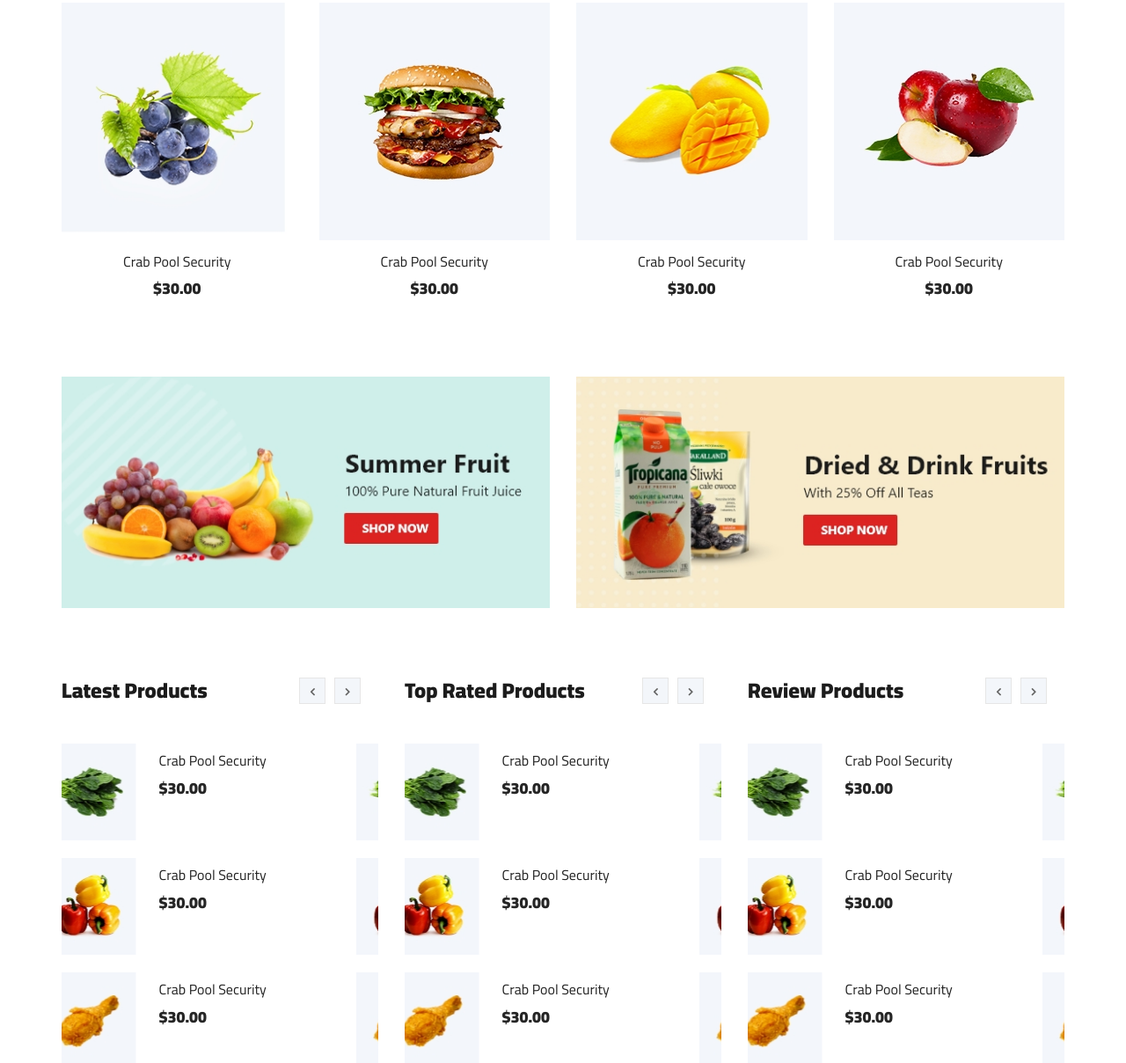
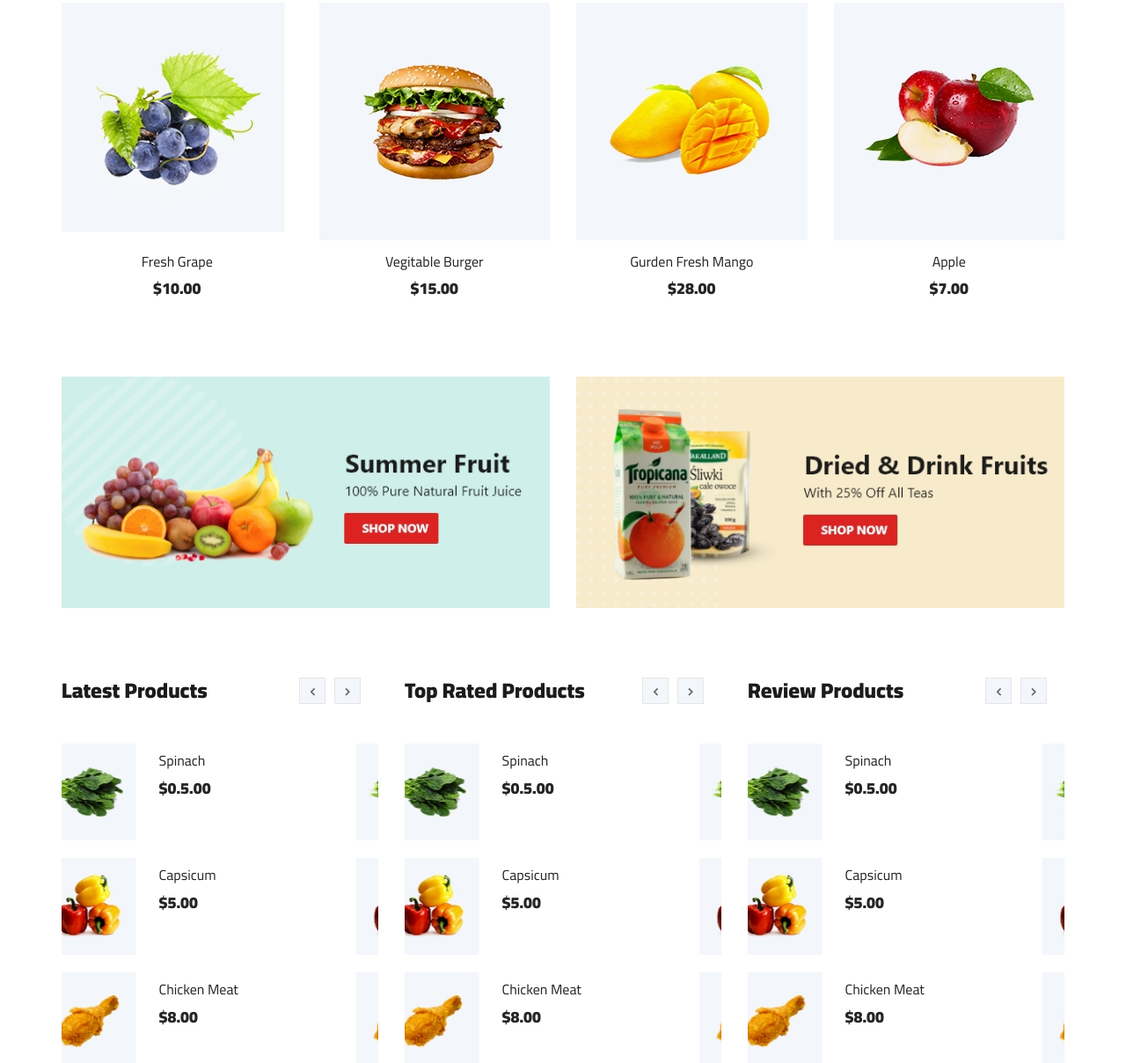
Before and after one commit to raissul/grocery, a plain HTML site: page index.html in a window 1280 px wide. Shown: the part 1592-2800 px from the top of the page at 88% size. Drawn offline with Linux system fonts and the light colour scheme.

Commit message:
changed price of index page

```diff
--- a/index.html
+++ b/index.html
@@ -260,7 +260,7 @@
                     </div>
                     <div class="col-lg-3">
                         <div class="categories__item set-bg" data-setbg="img/categories/cat-5.jpg">
-                            <h5><a href="#">drink fruits</a></h5>
+                            <h5><a href="#">Fresh Meat</a></h5>
                         </div>
                     </div>
                 </div>
@@ -299,8 +299,8 @@
                             </ul>
                         </div>
                         <div class="featured__item__text">
-                            <h6><a href="#">Crab Pool Security</a></h6>
-                            <h5>$30.00</h5>
+                            <h6><a href="#">Fresh Cow Meat</a></h6>
+                            <h5>$20.00</h5>
                         </div>
                     </div>
                 </div>
@@ -314,8 +314,8 @@
                             </ul>
                         </div>
                         <div class="featured__item__text">
-                            <h6><a href="#">Crab Pool Security</a></h6>
-                            <h5>$30.00</h5>
+                            <h6><a href="#">Fresh Banana</a></h6>
+                            <h5>$8.00</h5>
                         </div>
                     </div>
                 </div>
@@ -329,8 +329,8 @@
                             </ul>
                         </div>
                         <div class="featured__item__text">
-                            <h6><a href="#">Crab Pool Security</a></h6>
-                            <h5>$30.00</h5>
+                            <h6><a href="#">Red Goava</a></h6>
+                            <h5>$3.00</h5>
                         </div>
                     </div>
                 </div>
@@ -344,8 +344,8 @@
                             </ul>
                         </div>
                         <div class="featured__item__text">
-                            <h6><a href="#">Crab Pool Security</a></h6>
-                            <h5>$30.00</h5>
+                            <h6><a href="#">Watermelon</a></h6>
+                            <h5>$5.00</h5>
                         </div>
                     </div>
                 </div>
@@ -359,8 +359,8 @@
                             </ul>
                         </div>
                         <div class="featured__item__text">
-                            <h6><a href="#">Crab Pool Security</a></h6>
-                            <h5>$30.00</h5>
+                            <h6><a href="#">Fresh Grape</a></h6>
+                            <h5>$10.00</h5>
                         </div>
                     </div>
                 </div>
@@ -374,8 +374,8 @@
                             </ul>
                         </div>
                         <div class="featured__item__text">
-                            <h6><a href="#">Crab Pool Security</a></h6>
-                            <h5>$30.00</h5>
+                            <h6><a href="#">Vegitable Burger</a></h6>
+                            <h5>$15.00</h5>
                         </div>
                     </div>
                 </div>
@@ -389,8 +389,8 @@
                             </ul>
                         </div>
                         <div class="featured__item__text">
-                            <h6><a href="#">Crab Pool Security</a></h6>
-                            <h5>$30.00</h5>
+                            <h6><a href="#">Gurden Fresh Mango</a></h6>
+                            <h5>$28.00</h5>
                         </div>
                     </div>
                 </div>
@@ -403,9 +403,10 @@
                                 <li><a href="#"><i class="fa fa-shopping-cart"></i></a></li>
                             </ul>
                         </div>
+
                         <div class="featured__item__text">
-                            <h6><a href="#">Crab Pool Security</a></h6>
-                            <h5>$30.00</h5>
+                            <h6><a href="#">Apple</a></h6>
+                            <h5>$7.00</h5>
                         </div>
                     </div>
                 </div>
@@ -451,8 +452,8 @@
                                         <img src="img/latest-product/lp-1.jpg" alt="">
                                     </div>
                                     <div class="latest-product__item__text">
-                                        <h6>Crab Pool Security</h6>
-                                        <span>$30.00</span>
+                                        <h6>Spinach</h6>
+                                        <span>$0.5.00</span>
                                     </div>
                                 </a>
 
@@ -463,8 +464,8 @@
                                         <img src="img/latest-product/lp-2.jpg" alt="">
                                     </div>
                                     <div class="latest-product__item__text">
-                                        <h6>Crab Pool Security</h6>
-                                        <span>$30.00</span>
+                                        <h6>Capsicum</h6>
+                                        <span>$5.00</span>
                                     </div>
                                 </a>
 
@@ -476,8 +477,8 @@
                                         <img src="img/latest-product/lp-3.jpg" alt="">
                                     </div>
                                     <div class="latest-product__item__text">
-                                        <h6>Crab Pool Security</h6>
-                                        <span>$30.00</span>
+                                        <h6>Chicken Meat</h6>
+                                        <span>$8.00</span>
                                     </div>
                                 </a>
                             </div>
@@ -490,8 +491,8 @@
                                         <img src="img/latest-product/lp-1.jpg" alt="">
                                     </div>
                                     <div class="latest-product__item__text">
-                                        <h6>Crab Pool Security</h6>
-                                        <span>$30.00</span>
+                                        <h6>Spinach</h6>
+                                        <span>$0.5.00</span>
                                     </div>
                                 </a>
 
@@ -504,8 +505,8 @@
                                         <img src="img/latest-product/lp-2.jpg" alt="">
                                     </div>
                                     <div class="latest-product__item__text">
-                                        <h6>Crab Pool Security</h6>
-                                        <span>$30.00</span>
+                                        <h6>Capsicum</h6>
+                                        <span>$5.00</span>
                                     </div>
                                 </a>
 
@@ -519,8 +520,8 @@
                                         <img src="img/latest-product/lp-3.jpg" alt="">
                                     </div>
                                     <div class="latest-product__item__text">
-                                        <h6>Crab Pool Security</h6>
-                                        <span>$30.00</span>
+                                        <h6>Chicken Meat</h6>
+                                        <span>$8.00</span>
                                     </div>
                                 </a>
                             </div>
@@ -545,8 +546,8 @@
                                         <img src="img/latest-product/lp-1.jpg" alt="">
                                     </div>
                                     <div class="latest-product__item__text">
-                                        <h6>Crab Pool Security</h6>
-                                        <span>$30.00</span>
+                                        <h6>Spinach</h6>
+                                        <span>$0.5.00</span>
                                     </div>
                                 </a>
 
@@ -558,8 +559,8 @@
                                         <img src="img/latest-product/lp-2.jpg" alt="">
                                     </div>
                                     <div class="latest-product__item__text">
-                                        <h6>Crab Pool Security</h6>
-                                        <span>$30.00</span>
+                                        <h6>Capsicum</h6>
+                                        <span>$5.00</span>
                                     </div>
                                 </a>
 
@@ -571,8 +572,8 @@
                                         <img src="img/latest-product/lp-3.jpg" alt="">
                                     </div>
                                     <div class="latest-product__item__text">
-                                        <h6>Crab Pool Security</h6>
-                                        <span>$30.00</span>
+                                        <h6>Chicken Meat</h6>
+                                        <span>$8.00</span>
                                     </div>
                                 </a>
 
@@ -586,8 +587,8 @@
                                         <img src="img/latest-product/lp-1.jpg" alt="">
                                     </div>
                                     <div class="latest-product__item__text">
-                                        <h6>Crab Pool Security</h6>
-                                        <span>$30.00</span>
+                                        <h6>Spinach</h6>
+                                        <span>$0.5.00</span>
                                     </div>
                                 </a>
 
@@ -598,8 +599,8 @@
                                         <img src="img/latest-product/lp-2.jpg" alt="">
                                     </div>
                                     <div class="latest-product__item__text">
-                                        <h6>Crab Pool Security</h6>
-                                        <span>$30.00</span>
+                                        <h6>Capsicum</h6>
+                                        <span>$5.00</span>
                                     </div>
 
 
@@ -612,8 +613,8 @@
                                         <img src="img/latest-product/lp-3.jpg" alt="">
                                     </div>
                                     <div class="latest-product__item__text">
-                                        <h6>Crab Pool Security</h6>
-                                        <span>$30.00</span>
+                                        <h6>Chicken Meat</h6>
+                                        <span>$8.00</span>
                                     </div>
                                 </a>
 
@@ -642,8 +643,8 @@
                                         <img src="img/latest-product/lp-1.jpg" alt="">
                                     </div>
                                     <div class="latest-product__item__text">
-                                        <h6>Crab Pool Security</h6>
-                                        <span>$30.00</span>
+                                        <h6>Spinach</h6>
+                                        <span>$0.5.00</span>
                                     </div>
                                 </a>
 
@@ -657,8 +658,8 @@
                                         <img src="img/latest-product/lp-2.jpg" alt="">
                                     </div>
                                     <div class="latest-product__item__text">
-                                        <h6>Crab Pool Security</h6>
-                                        <span>$30.00</span>
+                                        <h6>Capsicum</h6>
+                                        <span>$5.00</span>
                                     </div>
                                 </a>
 
@@ -670,8 +671,8 @@
                                         <img src="img/latest-product/lp-3.jpg" alt="">
                                     </div>
                                     <div class="latest-product__item__text">
-                                        <h6>Crab Pool Security</h6>
-                                        <span>$30.00</span>
+                                        <h6>Chicken Meat</h6>
+                                        <span>$8.00</span>
                                     </div>
                                 </a>
 
@@ -689,8 +690,8 @@
                                         <img src="img/latest-product/lp-1.jpg" alt="">
                                     </div>
                                     <div class="latest-product__item__text">
-                                        <h6>Crab Pool Security</h6>
-                                        <span>$30.00</span>
+                                        <h6>Spinach</h6>
+                                        <span>$0.5.00</span>
                                     </div>
                                 </a>
 
@@ -702,8 +703,8 @@
                                         <img src="img/latest-product/lp-2.jpg" alt="">
                                     </div>
                                     <div class="latest-product__item__text">
-                                        <h6>Crab Pool Security</h6>
-                                        <span>$30.00</span>
+                                        <h6>Capsicum</h6>
+                                        <span>$5.00</span>
                                     </div>
                                 </a>
 
@@ -714,8 +715,8 @@
                                         <img src="img/latest-product/lp-3.jpg" alt="">
                                     </div>
                                     <div class="latest-product__item__text">
-                                        <h6>Crab Pool Security</h6>
-                                        <span>$30.00</span>
+                                        <h6>Chicken Meat</h6>
+                                        <span>$8.00</span>
                                     </div>
                                 </a>
 
```
